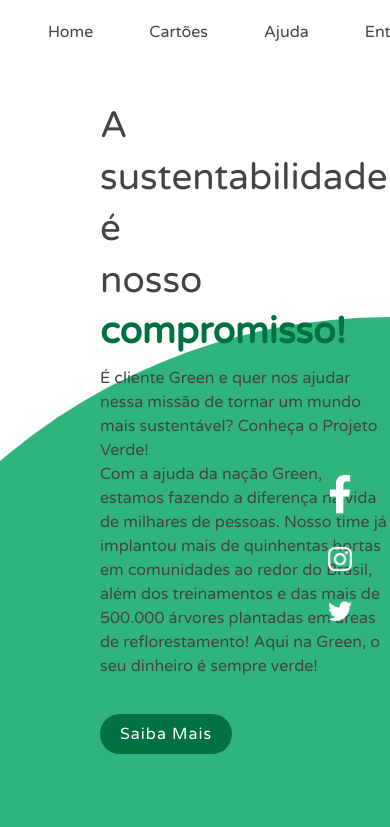
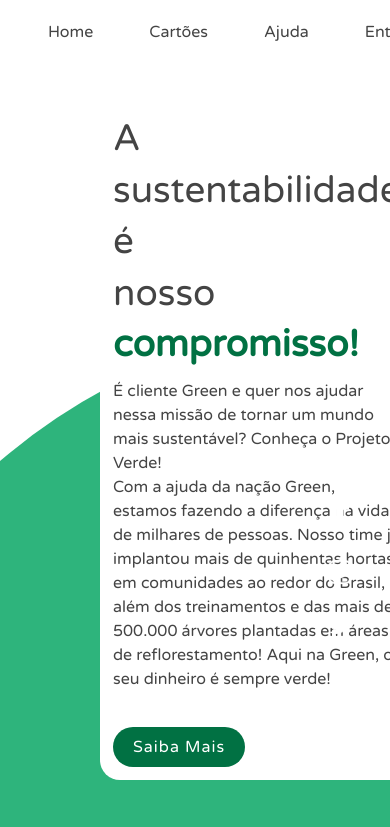
Before and after one commit to nubialmeida/Green, a React (Create React App) app: page /landing-page in a window 390 px wide. Shown: the top 827 px of the page. Built offline with nearby package versions, Linux system fonts and the light colour scheme.

Commit message:
mudança estilização

```diff
--- a/src/styles/landing-page.scss
+++ b/src/styles/landing-page.scss
@@ -172,7 +172,7 @@
         .logo {
             display: none;
         }
-        header{
+        header {
             margin: 0;
             padding: 10px 0;
         }
@@ -180,14 +180,17 @@
             padding: 10px 0;
         }
 
-        .content .textBox h2 {
-            font-size: 2.3em;
-            font-weight: 400;
-            text-align: justify;
-
-
+        .content .textBox {
+            background-color: #fff;
+            border-radius: 20px;
+            padding: 13px;
+            height: fit-content;
+            h2 {
+                font-size: 2.3em;
+                font-weight: 400;
+                text-align: justify;
+            }
         }
-
 
         .circle {
             top: 0;
@@ -202,12 +205,20 @@
             display: none;
         }
 
-        .textBox button {
+        .textBox {
             margin-bottom: 80px;
         }
 
-        .social  {
+        .social {
             margin-top: 80px;
         }
     }
+    @media (max-width: 1090px) {
+        .content .textBox {
+            background-color: #fff;
+            border-radius: 20px;
+            padding: 13px;
+            height: fit-content;
+        }
+    }
 }
--- a/src/styles/problems-login.scss
+++ b/src/styles/problems-login.scss
@@ -30,3 +30,27 @@
         background-color: #d1e782;
     }
 }
+
+@media (max-width: 1090px) {
+    .problems-container {
+        padding: 30px 80px;
+    }
+}
+
+@media (max-width: 720px) {
+    .problems-container {
+        padding: 20px 60px;
+        .problems-login {
+            padding: 40px 60px;
+        }
+    }
+}
+
+@media (max-width: 560px) {
+    .problems-container {
+        padding: 30px 30px;
+        .problems-login {
+            padding: 60px 30px;
+        }
+    }
+}
```
Also changed, not shown: src/functions/validations.js (added, +31 -0 lines).
